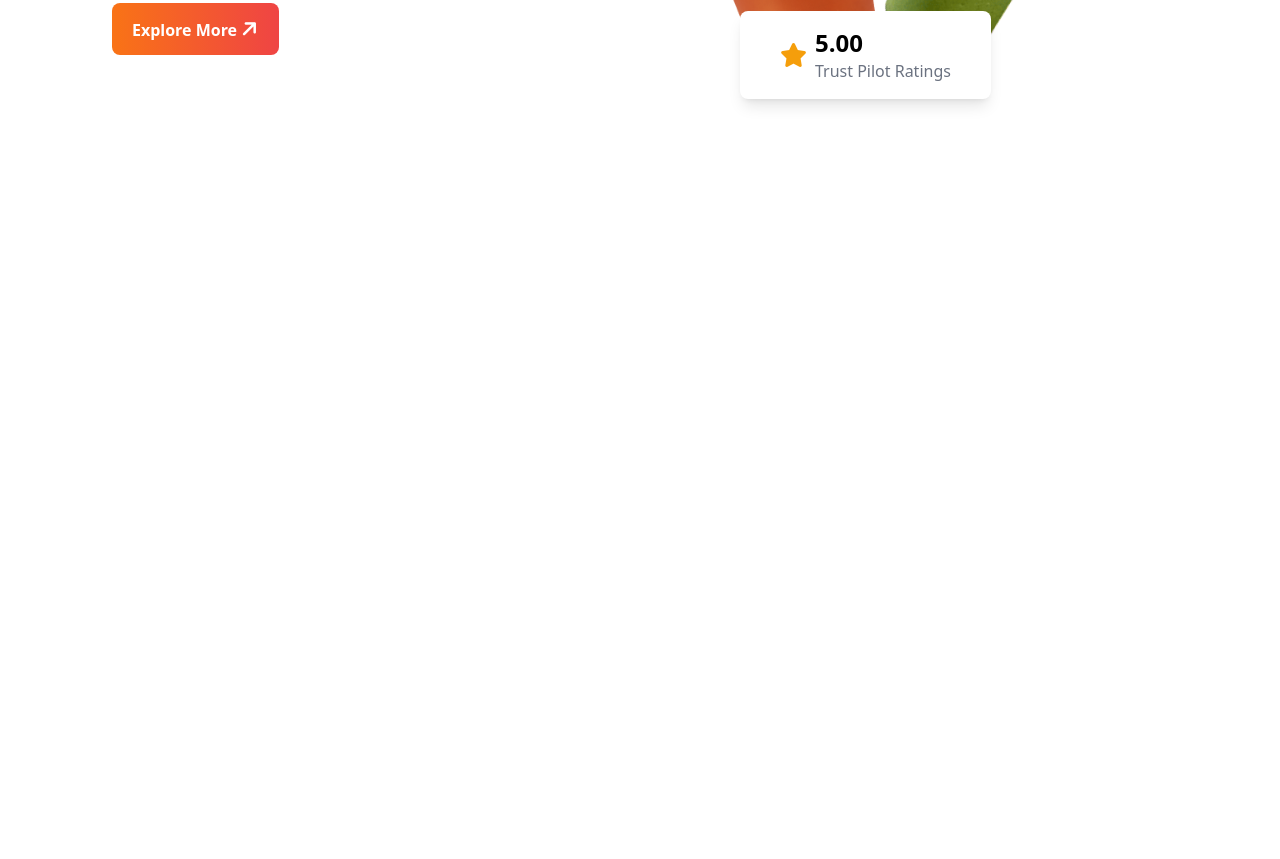
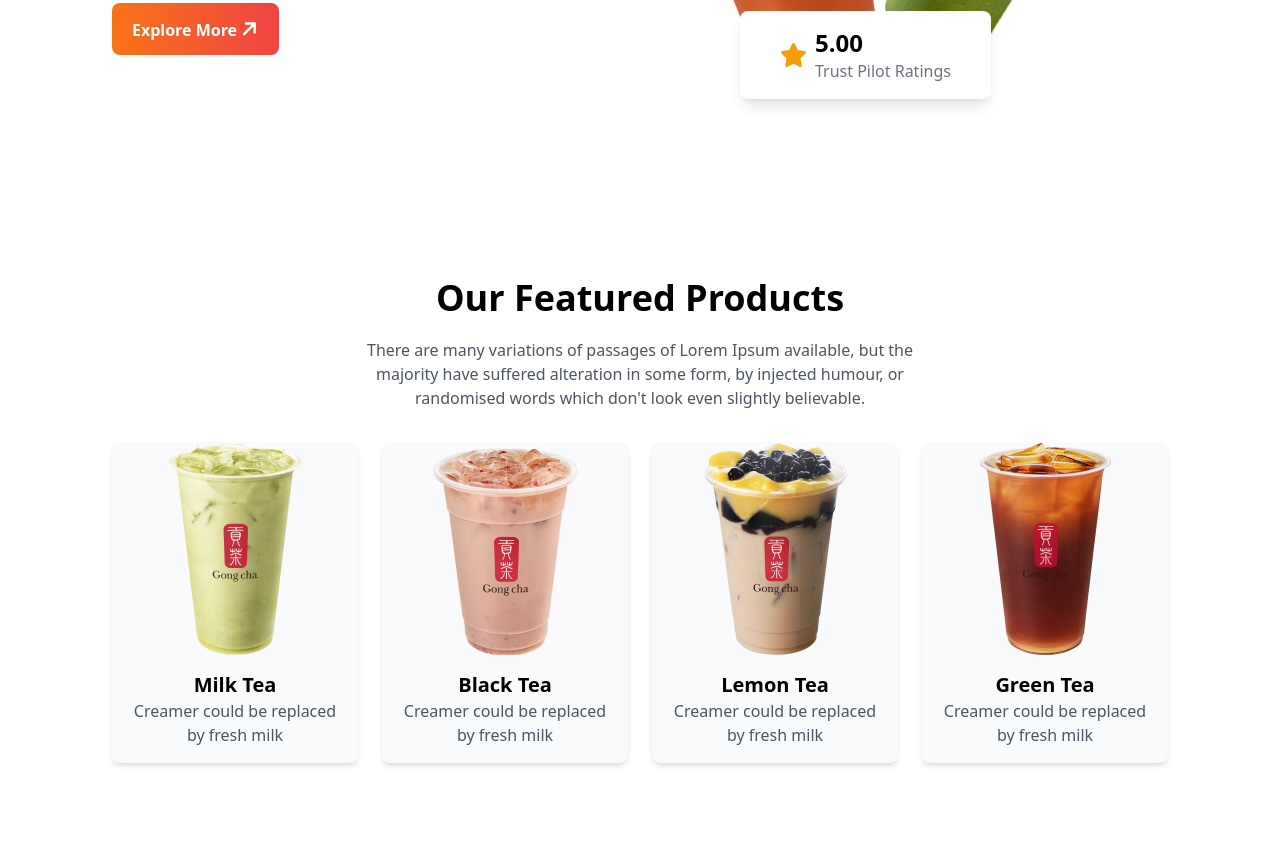
Before and after one commit to adilh-khan/teahouse-website, a plain HTML site: page index.html in a window 1280 px wide. Shown: the part 349-1208 px from the top of the page. Before the commit the page ends 800 px from the top, so only its background shows below. Drawn offline with nearby package versions, Linux system fonts and the light colour scheme.

Commit message:
completed featured product section

```diff
--- a/index.html
+++ b/index.html
@@ -29,7 +29,7 @@
 <body>
     <main class="max-w-screen-xl mx-auto px-16 lg:px-28">
         <!-- Header Section -->
-         <header class="flex pt-10 mb-20">
+         <header class="lg:flex pt-10 mb-20">
             <!-- Text Content -->
              <div>
                 <h1 class="text-5xl md:text-7xl">It's good <br> tea time at The <br> Tea House</h1>
@@ -57,6 +57,50 @@
               </div>
          </header>
 
+         <!-- Featured Product Section -->
+          <section class="py-8 lg:py-24">
+          <!-- Title -->
+           <div class="text-center mb-8">
+             <h1 class="text-3xl md:text-4xl font-bold mb-5">Our Featured Products</h1>
+             <p class="text-gray-600 max-w-xl mx-auto">There are many variations of passages of Lorem Ipsum available, but the majority have suffered alteration in some form, by injected humour, or randomised words which don't look even slightly believable.</p>
+           </div>
+           <!-- Grid Cards -->
+            <div class="grid grid-cols-1 md:grid-cols-2 lg:grid-cols-4 gap-6 text-center">
+                <!-- Product Card 1 -->
+                 <div class="rounded-lg shadow-md bg-gray-50 overflow-hidden">
+                    <img class="mx-auto pt-0" src="images/tea-1.png" alt="">
+                    <div class="p-4">
+                        <h2 class="font-bold text-xl">Milk Tea</h2>
+                        <p class="text-gray-600">Creamer could be replaced by fresh milk</p>
+                    </div>
+                 </div>
+                 <!-- Product Card 2 -->
+                 <div class="rounded-lg shadow-md bg-gray-50 overflow-hidden">
+                    <img class="mx-auto pt-0" src="images/tea-2.png" alt="">
+                    <div class="p-4">
+                        <h2 class="font-bold text-xl">Black Tea</h2>
+                        <p class="text-gray-600">Creamer could be replaced by fresh milk</p>
+                    </div>
+                 </div>
+                 <!-- Product Card 3 -->
+                 <div class="rounded-lg shadow-md bg-gray-50 overflow-hidden">
+                    <img class="mx-auto pt-0" src="images/tea-3.png" alt="">
+                    <div class="p-4">
+                        <h2 class="font-bold text-xl">Lemon Tea</h2>
+                        <p class="text-gray-600">Creamer could be replaced by fresh milk</p>
+                    </div>
+                 </div>
+                 <!-- Product Card 4 -->
+                 <div class="rounded-lg shadow-md bg-gray-50 overflow-hidden">
+                    <img class="mx-auto pt-0" src="images/tea-4.png" alt="">
+                    <div class="p-4">
+                        <h2 class="font-bold text-xl">Green Tea</h2>
+                        <p class="text-gray-600">Creamer could be replaced by fresh milk</p>
+                    </div>
+                 </div>
+            </div>
+         </section>
+
     </main>
     <footer>
 
```
